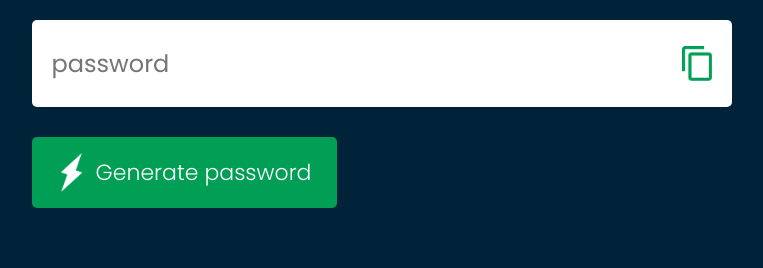
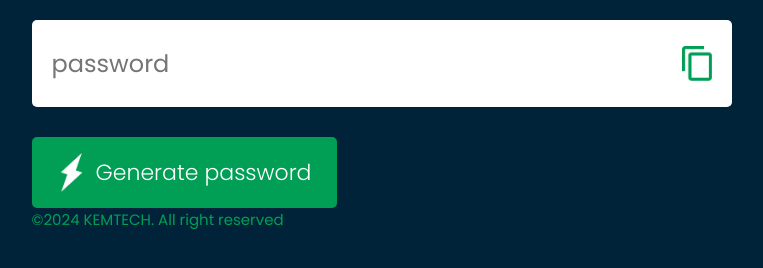
Before and after one commit to ololade154/passwordGenerator, a plain HTML site: page index.html in a window 1280 px wide. Shown: the part 384-652 px from the top of the page, without its empty margins (186-949 px from the left). Drawn offline with Linux system fonts and the light colour scheme.

Commit message:
first commit

```diff
--- a/css/index.css
+++ b/css/index.css
@@ -62,3 +62,7 @@ body {
   border-radius: 5px;
   cursor: pointer;
 }
+#set {
+  color: #019f55;
+  font-size: 15px;
+}
--- a/index.html
+++ b/index.html
@@ -16,6 +16,7 @@
       <button onclick="createPassword()">
         <img src="/Images/generate-icon.png" alt="" />Generate password
       </button>
+      <p id="set"></p>
     </div>
     <script src="/script/script.js"></script>
   </body>
--- a/script/script.js
+++ b/script/script.js
@@ -5,11 +5,11 @@ const lowerCase = "abcdefghijklmnopqrstuvwxyz"; //lowercase of the letters that
 const number = "0123456789"; // the numbers that wiil bw generated
 const symbol = "@!#$%&*()?[]{}"; // special characters that will be among the password that will be generated.
 const allCharacters = upperCase + lowerCase + number + symbol;
-
+const currentYear = new Date().getFullYear();
 function createPassword() {
   let passWord = "";
   for (let i = 0; i < lenght; i++) {
-    passWord += allCharacters.charAt(
+    passWord += allCharacters.at(
       Math.floor(Math.random() * allCharacters.length)
     );
   }
@@ -19,3 +19,5 @@ function copyPassword() {
   passwordBox.select();
   document.execCommand("copy"); // Copies the selected text to the clipboard
 }
+document.getElementById("set").innerHTML =
+  "&copy;" + currentYear + "  " + "KEMTECH. All right reserved";
```
